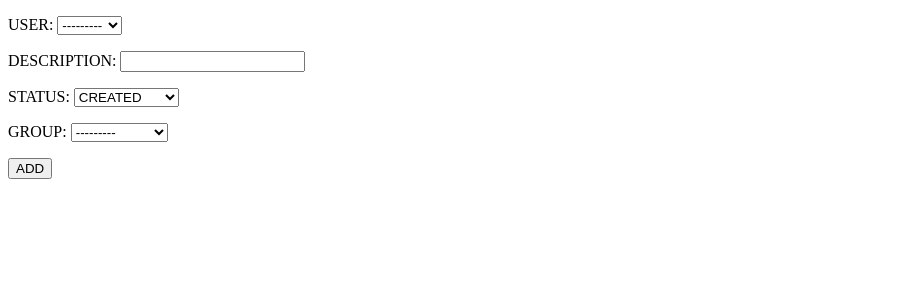
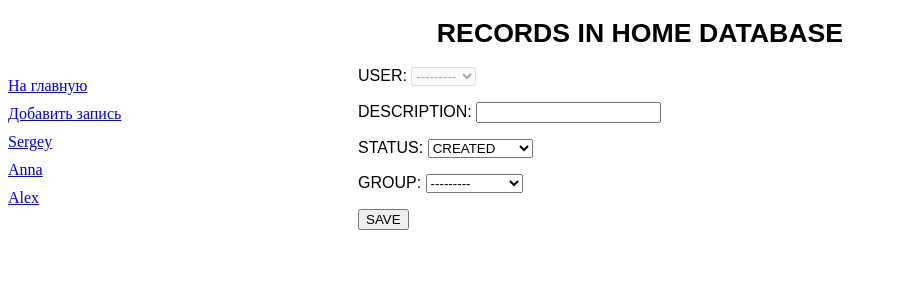
Before and after one commit to SergeyDnipro/dev, a Django app: page /add/ in a window 1280 px wide. Shown: the top 300 px of the page, without its empty margins (0-897 px from the left). Run offline with Django 4.2, Linux system fonts and the light colour scheme; data comes from the database, SQL or seed files in the repository; both versions use the stored data as it was after the commit.

Commit message:
15/02/2023 home commit

```diff
--- a/django_site/django_app/forms/SingleRecordForm.py
+++ b/django_site/django_app/forms/SingleRecordForm.py
@@ -11,3 +11,7 @@ class SingleRecordForm(ModelForm):
             'status',
             'schedule_group',
         )
+
+    def __init__(self, *args, **kwargs):
+        super().__init__(*args, **kwargs)
+        self.fields['holder'].disabled = True
--- a/django_site/django_app/static/django_app/style.css
+++ b/django_site/django_app/static/django_app/style.css
@@ -1,6 +1,13 @@
+header h1 {
+    font-size: 20pt;
+    font-family: Arial, serif;
+    text-transform: uppercase;
+    text-align: center;
+}
+
 nav {
-    font-size: 16pt;
-    width: 150px;
+    font-size: 12pt;
+    width: 200px;
     float: left;
 }
 
@@ -10,5 +17,12 @@ nav a {
 }
 
 section {
-    margin-left: 170px;
+    margin-left: 300px;
+    font-family: Arial, serif;
 }
+
+.my_own_class {
+    margin-left: 50px;
+    font-family: Arial, serif;
+    font-size: 12pt;
+}
--- a/django_site/django_app/templates/django_app/add_record.html
+++ b/django_site/django_app/templates/django_app/add_record.html
@@ -1,14 +1,11 @@
-<!DOCTYPE html>
-<html lang="en">
-<head>
-    <meta charset="UTF-8">
-    <title>Add record</title>
-</head>
-<body>
+{% extends 'django_app/layout/basic.html' %}
+
+{% block content %}
+<div class="my_own_class">
 <form method="POST">
     {% csrf_token %}
     {{ form.as_p }}
-    <input type="submit" value="ADD">
+    <input type="submit" value="SAVE">
 </form>
-</body>
-</html>
+</div>
+{% endblock %}}
--- a/django_site/django_app/templates/django_app/index.html
+++ b/django_site/django_app/templates/django_app/index.html
@@ -1,7 +1,7 @@
 {% extends 'django_app/layout/basic.html' %}
 
 {% block content %}
-<table width="70%" align="center" border="1" cellspacing="0">
+<table width="80%" align="center" border="1" cellspacing="0">
 {% for item in items %}
     <tr>
         <td><a href="{% url 'element_page' item.id %}">{{ item.created|date:"d.m.y" }}</a></td>
--- a/django_site/django_app/templates/django_app/layout/basic.html
+++ b/django_site/django_app/templates/django_app/layout/basic.html
@@ -1,5 +1,5 @@
+<!DOCTYPE html>
 {% load static %}
-<!DOCTYPE html>
 <html lang="en">
 <head>
     <meta charset="UTF-8">
@@ -8,7 +8,7 @@
 </head>
 <body>
     <header>
-        <h1>Records in database</h1>
+        <h1>Records in home database</h1>
     </header>
     <nav>
         <a href="{% url 'start_page' %}">На главную</a>
--- a/django_site/django_app/urls.py
+++ b/django_site/django_app/urls.py
@@ -1,12 +1,12 @@
 from django.urls import path, include
 from django_app.views.IndexView import StartPage
 from django_app.views.GroupPage import GroupPage, SinglePage
-from django_app.views.CreateRecordView import SingleRecordCreateView
+from django_app.views.CreateRecordView import SingleRecordCreateView, SingleRecordUpdateView, edit_record_view, DeleteView
 
 
 urlpatterns = [
     path('', StartPage.as_view(), name='start_page'),
     path('users/<str:holder__username>/', GroupPage.as_view(), name='user_page'),
-    path('records/<uuid:id>/', SinglePage.as_view(), name='element_page'),
+    path('records/<pk>/', edit_record_view, name='element_page'),
     path('add/', SingleRecordCreateView.as_view(), name='add_record'),
 ]
--- a/django_site/django_app/views/CreateRecordView.py
+++ b/django_site/django_app/views/CreateRecordView.py
@@ -1,9 +1,44 @@
-from django.views.generic.edit import CreateView
+from django.views.generic.edit import CreateView, UpdateView, DeleteView
 from django_app.forms.SingleRecordForm import SingleRecordForm
 from django.urls import reverse_lazy
+from django.contrib.auth.models import User
+from django_app.models.ScheduleRecord import Record
+from django.shortcuts import render, redirect
 
 
 class SingleRecordCreateView(CreateView):
     template_name = 'django_app/add_record.html'
     form_class = SingleRecordForm
     success_url = reverse_lazy('start_page')
+
+    def get_context_data(self, **kwargs):
+        context = super().get_context_data(**kwargs)
+        context['users'] = User.objects.all()
+        return context
+
+
+class SingleRecordUpdateView(UpdateView):
+    model = Record
+    template_name = 'django_app/add_record.html'
+    form_class = SingleRecordForm
+    success_url = reverse_lazy('start_page')
+
+    def get_context_data(self, **kwargs):
+        context = super().get_context_data(**kwargs)
+        context['users'] = User.objects.all()
+        return context
+
+
+def edit_record_view(request, **kwargs):
+    result = Record.objects.get(**kwargs)
+
+    if request.method == 'GET':
+        context = {'form': SingleRecordForm(instance=result)}
+        return render(request, 'django_app/add_record.html', context)
+    if request.method == 'POST':
+        form = SingleRecordForm(request.POST, instance=result)
+        if form.is_valid():
+            form.save()
+            return redirect('start_page')
+        else:
+            return render(request, 'django_app/add_record.html', {'form': form})
```
Also changed, not shown: django_site/django_app/templates/django_app/single_view.html (+6 -1 lines), django_site/db.sqlite3.
